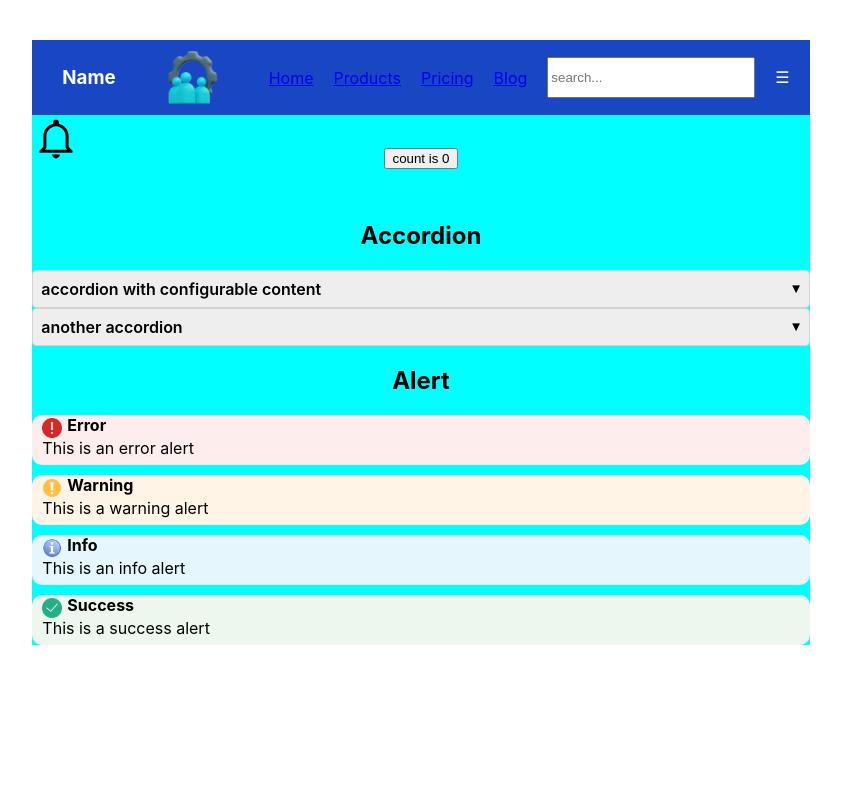
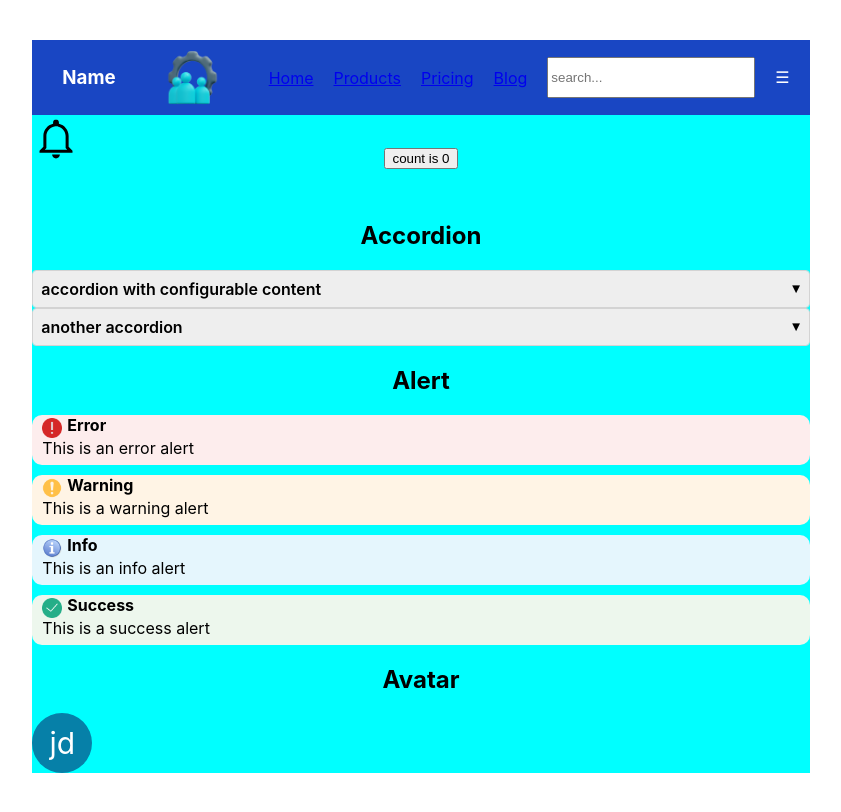
Before and after one commit to marko-knoebl/cc-react-components, a React (Vite) app in the folder cc-react-components/: page / in a window 1280 px wide. Shown: the whole page, without its empty margins (219-1060 px from the left). Built offline with nearby package versions, Linux system fonts and the light colour scheme.

Commit message:
added avatar component

```diff
--- a/cc-react-components/src/App.jsx
+++ b/cc-react-components/src/App.jsx
@@ -4,6 +4,7 @@ import AppBar from "./components/AppBar";
 import Accordion from "./components/Accordion";
 import Alert from "./components/Alert";
 import Badge from "./components/Badge";
+import Avatar from "./components/Avatar";
 
 const menuItems = [
   { id: 1, name: "Home", url: "/home" },
@@ -71,6 +72,8 @@ function App() {
           text={"This is a success alert"}
         />
       </div>
+      <h2>Avatar</h2>
+      <Avatar props={"john doe"}/>
     </div>
   );
 }
--- /dev/null
+++ b/cc-react-components/src/components/Avatar.css
@@ -0,0 +1,15 @@
+.avatar {
+    display: flex;
+    border-radius: 100%;
+    background-color: rgb(6, 128, 168);
+    width: 50px;
+    height: 50px;
+    padding: 5px;
+    align-items: center;
+    justify-content: center;
+  }
+
+  .text {
+    font-size: 30px;
+    color: white;
+  }
--- /dev/null
+++ b/cc-react-components/src/components/Avatar.jsx
@@ -0,0 +1,12 @@
+import "./Avatar.css";
+
+export default function Avatar({ props }) {
+  return (
+    <div className="avatar">
+      <div className="text">
+        {props.split(" ")[0][0]}
+        {props.split(" ")[1][0]}
+      </div>
+    </div>
+  );
+}
```
